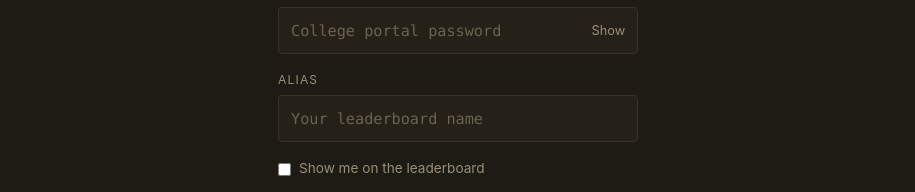
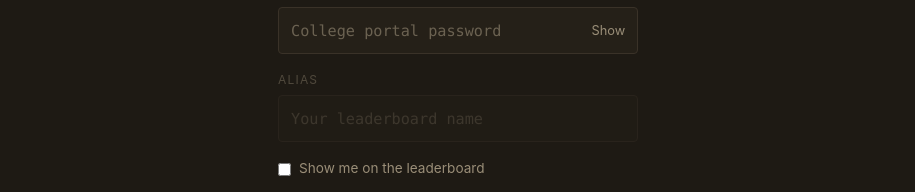
Before and after one commit to sr1k7nth/AttendanceTracker-jssateb, a React (Vite) app in the folder frontend/: page / in a window 1280 px wide. Shown: the part 491-683 px from the top of the page, without its empty margins (182-1097 px from the left). Built offline with nearby package versions, Linux system fonts and the light colour scheme; no server answers.

Commit message:
feat: alias required only when leaderboard opted in, backend validator, dimmed field

```diff
--- a/frontend/src/components/Login.jsx
+++ b/frontend/src/components/Login.jsx
@@ -20,7 +20,7 @@ export default function Login({ onLogin, onPassword, onTerms }) {
   async function handleSubmit(e) {
     e.preventDefault();
     if (!usn || !password) return;
-    if (!alias.trim()) {
+    if (leaderboardOpt && !alias.trim()) {
       setError('Enter an alias for the leaderboard.');
       return;
     }
@@ -77,7 +77,7 @@ export default function Login({ onLogin, onPassword, onTerms }) {
           </div>
         </div>
 
-        <div className="form-group">
+        <div className={`form-group${leaderboardOpt ? '' : ' form-group-hidden'}`}>
           <label htmlFor="alias">Alias</label>
           <input
             id="alias"
@@ -87,7 +87,6 @@ export default function Login({ onLogin, onPassword, onTerms }) {
             onChange={(e) => setAlias(e.target.value)}
             autoComplete="nickname"
             maxLength={30}
-            required
           />
         </div>
 
--- a/frontend/src/index.css
+++ b/frontend/src/index.css
@@ -434,6 +434,11 @@ a:hover {
 
 .form-group {
   margin-bottom: 1rem;
+}
+
+.form-group-hidden {
+  opacity: 0.4;
+  pointer-events: none;
 }
 
 .form-group label {
```
Also changed, not shown: 1 other file (tests, documents, lock files or other folders).
